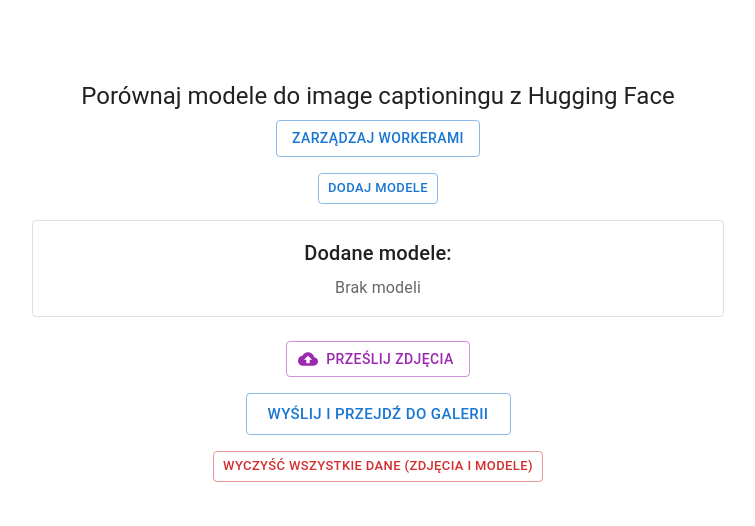
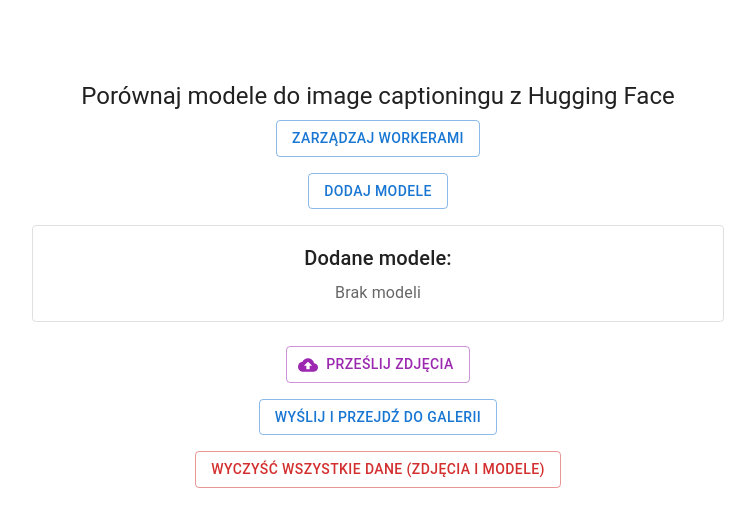
Before and after one commit to arcadio77/image-captioning-comparator, a React (Vite) app in the folder frontend/: page / in a window 1280 px wide. Shown: the top 526 px of the page, without its empty margins (262-1017 px from the left). Built offline with nearby package versions, Linux system fonts and the light colour scheme.

Commit message:
changes in UI

```diff
--- a/frontend/src/App.tsx
+++ b/frontend/src/App.tsx
@@ -207,6 +207,7 @@ function App() {
                 variant="outlined"
                 onClick={() => navigate('/models')}
                 sx={{ mb: 0 }}
+                disabled={loading || fetchingModels}
             >
                 Zarządzaj workerami
             </Button>
@@ -214,7 +215,6 @@ function App() {
             <Button
                 variant="outlined"
                 color="primary"
-                size="small"
                 sx={{ mt: 2, mb: 2 }}
                 onClick={handleFetchModels}
                 disabled={loading || fetchingModels}
@@ -316,7 +316,6 @@ function App() {
             ) : (
                 <Button
                     variant="outlined"
-                    size="large"
                     sx={{ mt: 2 }}
                     onClick={handleSend}
                     disabled={loading}
@@ -327,7 +326,6 @@ function App() {
             <Button
                 variant="outlined"
                 color="error"
-                size="small"
                 sx={{
                     mt: 2,
                     '&:hover': {
--- a/frontend/src/ModelsPage.tsx
+++ b/frontend/src/ModelsPage.tsx
@@ -36,6 +36,7 @@ function ModelsPage() {
     const navigate = useNavigate();
 
     const [inputText, setInputText] = useState('');
+
     const [openAlertDialog, setOpenAlertDialog] = useState(false);
     const [alertDialogTitle, setAlertDialogTitle] = useState('');
     const [alertDialogMessage, setAlertDialogMessage] = useState('');
@@ -286,7 +287,7 @@ function ModelsPage() {
                 }}
             >
                 <Typography variant="h6" component="h2" gutterBottom sx={{ textAlign: 'center' }}>
-                    Modele zapisane w pamięci podręcznej na wybranym workerze ({selectedWorkerId || 'Nie wybrano workera'}):
+                    Modele pobrane na wybranym workerze:
                 </Typography>
                 <TextField
                     label="Filtruj modele"
@@ -301,7 +302,7 @@ function ModelsPage() {
 
                 {filteredAndSortedWorkerModels.length === 0 ? (
                     <Typography color="text.secondary" sx={{ textAlign: 'center' }}>
-                        {selectedWorkerId ? "Brak modeli w pamięci na tym workerze lub brak dopasowania do filtra." : "Wybierz workera, aby wyświetlić modele w pamięci podręcznej."}
+                        {selectedWorkerId ? "Brak modeli w pamięci na tym workerze lub brak dopasowania do filtra." : "Wybierz workera, aby wyświetlić modele."}
                     </Typography>
                 ) : (
                     <List sx={{ width: '100%' }}>
```
